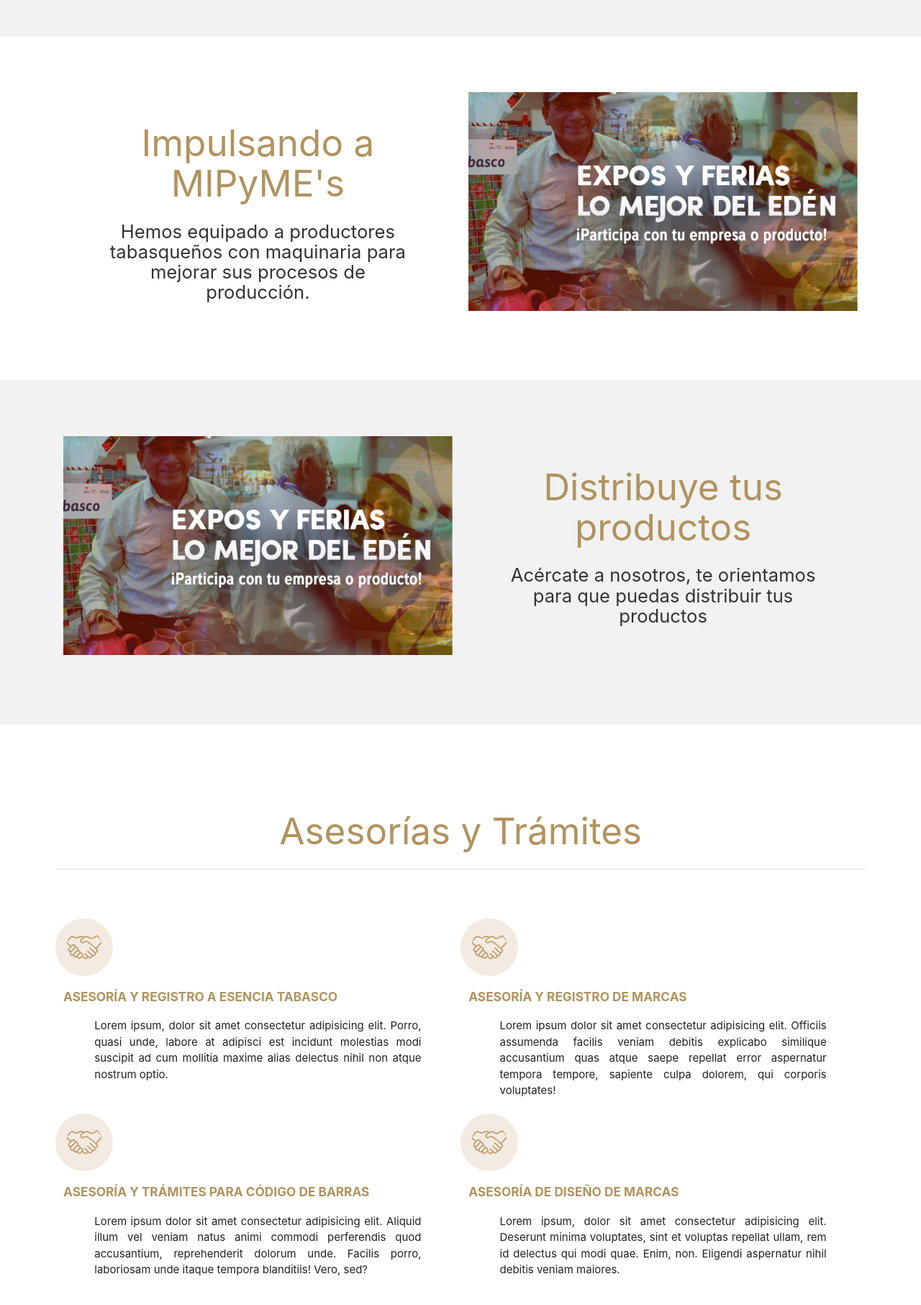
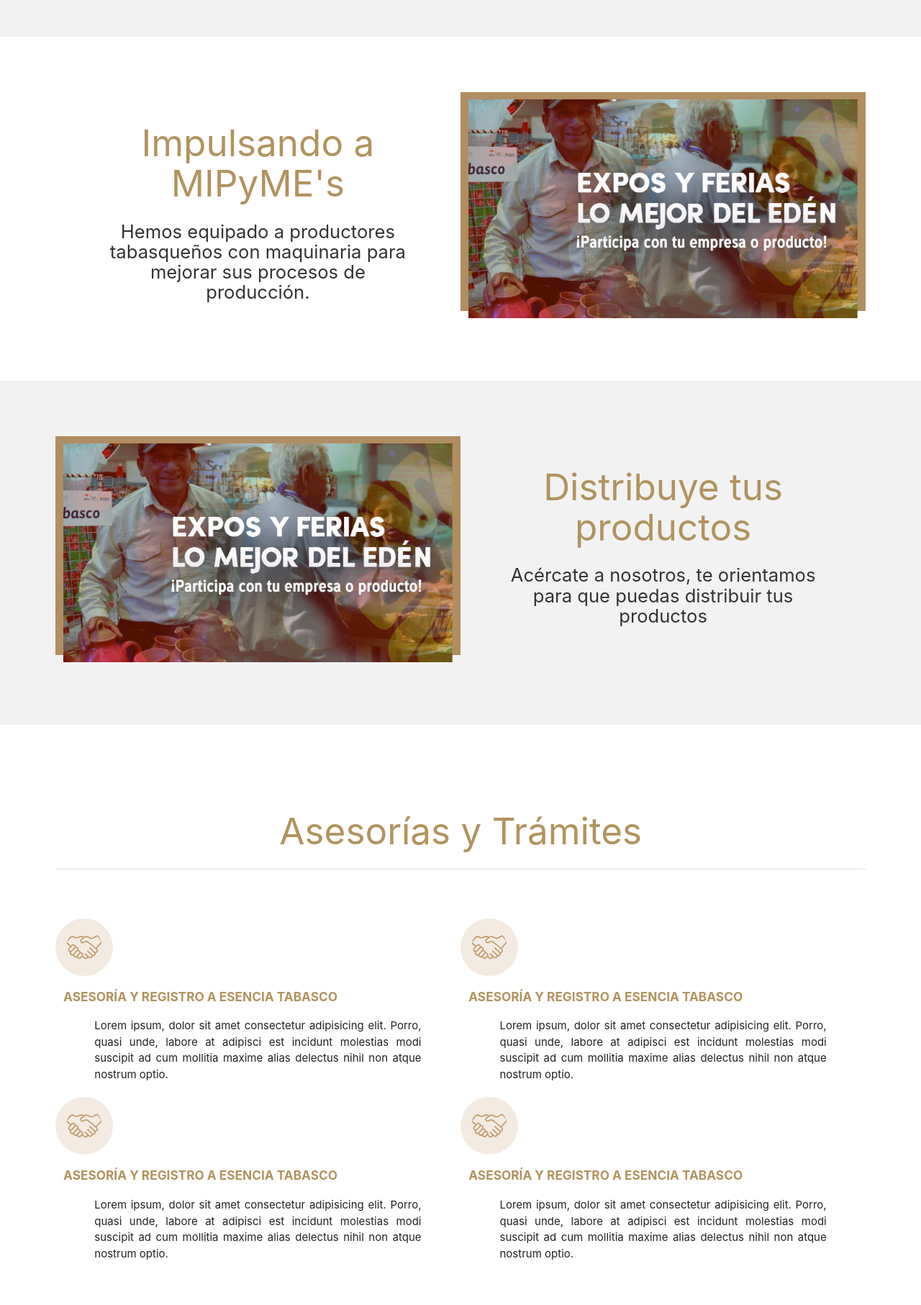
Before and after one commit to deltacastro/esencia_landingpage, a Django app: template templates/home.html in a window 1280 px wide. Shown: the part 1227-3040 px from the top of the page at 72% size. Run offline with Django 3.2, Linux system fonts and the light colour scheme; the template is opened without the code that fills it, so the values that code supplies are empty; some libraries are stand-ins or nearby versions.

Commit message:
cambio de iconos redes sociales, marco a section imagenes

```diff
--- a/static/css/style.css
+++ b/static/css/style.css
@@ -128,6 +128,10 @@ img{
 }
 
 .advisory-container p{
+    cursor: pointer;
+}
+
+.advisory-container p{
     padding-left: 8%;
     padding-right: 8%;
 }
@@ -192,3 +196,12 @@ footer{
 .card-panel .material-icons{
     color: rgb(177, 147, 94);
 }
+
+.overflow-color{
+    background-color: #B18D62;
+}
+
+.overflow-img{
+    position: relative;
+    top: 10px;
+}
--- a/templates/home.html
+++ b/templates/home.html
@@ -58,9 +58,9 @@
 			<section class="section-container section-container-color">
 				<div class="container">
 					<div class="row">
-						<div class="col l6 offset-m2 m8 s12" data-aos="fade-right" data-aos-duration="500"
+						<div class="col l6 offset-m2 m8 s12 overflow-color" data-aos="fade-right" data-aos-duration="500"
 							data-aos-easing="ease" data-aos-delay="400">
-							<div class="uk-visible-toggle " tabindex="-1"
+							<div class="uk-visible-toggle overflow-img" tabindex="-1"
 								uk-slideshow="autoplay: true; animation: fade; autoplay-interval: 3000">
 								<ul class="uk-slideshow-items">
 									<li>
@@ -100,9 +100,9 @@
 								para mejorar sus procesos de
 								producción.</h5>
 						</div>
-						<div class="col l6 offset-m2 m8 s12" data-aos="fade-left" data-aos-duration="500"
+						<div class="col l6 offset-m2 m8 s12 overflow-color" data-aos="fade-left" data-aos-duration="500"
 							data-aos-easing="ease" data-aos-delay="400">
-							<div class="uk-visible-toggle " tabindex="-1"
+							<div class="uk-visible-toggle overflow-img" tabindex="-1"
 								uk-slideshow="autoplay: true; animation: fade; autoplay-interval: 3000">
 								<ul class="uk-slideshow-items">
 									<li>
@@ -130,9 +130,9 @@
 			<section class="section-container section-container-color">
 				<div class="container">
 					<div class="row">
-						<div class="col l6 offset-m2 m8 s12" data-aos="fade-right" data-aos-duration="500"
+						<div class="col l6 offset-m2 m8 s12 overflow-color" data-aos="fade-right" data-aos-duration="500"
 							data-aos-easing="ease" data-aos-delay="400">
-							<div class="uk-visible-toggle " tabindex="-1"
+							<div class="uk-visible-toggle overflow-img" tabindex="-1"
 								uk-slideshow="autoplay: true; animation: fade; autoplay-interval: 3000">
 								<ul class="uk-slideshow-items">
 									<li>
@@ -183,36 +183,43 @@
 							<p>Lorem ipsum, dolor sit amet consectetur adipisicing elit. Porro, quasi unde, labore at
 								adipisci est incidunt molestias modi suscipit ad cum mollitia maxime alias delectus
 								nihil non atque nostrum optio.</p>
-						</div>
-						<div class="col l6 m6 s12 advisory-container" data-aos="fade-up" data-aos-duration="500"
-							data-aos-easing="ease" data-aos-delay="500">
-							<div class="row">
-								<img src="static/images/handshake.svg" alt="" class="svg-advisory">
-							</div>
-							<h6 class="text-header"><b>ASESORÍA Y REGISTRO DE MARCAS</b></h6>
-							<p>Lorem ipsum dolor sit amet consectetur adipisicing elit. Officiis assumenda facilis
-								veniam debitis explicabo similique accusantium quas atque saepe repellat error
-								aspernatur tempora tempore, sapiente culpa dolorem, qui corporis voluptates!</p>
+							<div uk-dropdown="mode: click">loremememem1.</div>
 						</div>
 						<div class="col l6 m6 s12 advisory-container" data-aos="fade-up" data-aos-duration="500"
 							data-aos-easing="ease" data-aos-delay="300">
 							<div class="row">
 								<img src="static/images/handshake.svg" alt="" class="svg-advisory">
 							</div>
-							<h6 class="text-header"><b>ASESORÍA Y TRÁMITES PARA CÓDIGO DE BARRAS</b></h6>
-							<p>Lorem ipsum dolor sit amet consectetur adipisicing elit. Aliquid illum vel veniam natus
-								animi commodi perferendis quod accusantium, reprehenderit dolorum unde. Facilis porro,
-								laboriosam unde itaque tempora blanditiis! Vero, sed?</p>
+							<h6 class="text-header"><b>ASESORÍA Y REGISTRO A ESENCIA TABASCO</b></h6>
+							<p>Lorem ipsum, dolor sit amet consectetur adipisicing elit. Porro, quasi unde, labore at
+								adipisci est incidunt molestias modi suscipit ad cum mollitia maxime alias delectus
+								nihil non atque nostrum optio.</p>
+							<div uk-dropdown="mode: click; pos: top-center">Lorem ipsum dolor sit amet, consectetur
+								adipiscing elit, sed do eiusmod tempor incididunt.</div>
 						</div>
 						<div class="col l6 m6 s12 advisory-container" data-aos="fade-up" data-aos-duration="500"
-							data-aos-easing="ease" data-aos-delay="500">
+							data-aos-easing="ease" data-aos-delay="300">
 							<div class="row">
 								<img src="static/images/handshake.svg" alt="" class="svg-advisory">
 							</div>
-							<h6 class="text-header"><b>ASESORÍA DE DISEÑO DE MARCAS</b></h6>
-							<p>Lorem ipsum, dolor sit amet consectetur adipisicing elit. Deserunt minima voluptates,
-								sint et voluptas repellat ullam, rem id delectus qui modi quae. Enim, non. Eligendi
-								aspernatur nihil debitis veniam maiores.</p>
+							<h6 class="text-header"><b>ASESORÍA Y REGISTRO A ESENCIA TABASCO</b></h6>
+							<p>Lorem ipsum, dolor sit amet consectetur adipisicing elit. Porro, quasi unde, labore at
+								adipisci est incidunt molestias modi suscipit ad cum mollitia maxime alias delectus
+								nihil non atque nostrum optio.</p>
+							<div uk-dropdown="mode: click; pos: top-center">Lorem ipsum dolor sit amet, consectetur
+								adipiscing elit, sed do eiusmod tempor incididunt.</div>
+						</div>
+						<div class="col l6 m6 s12 advisory-container" data-aos="fade-up" data-aos-duration="500"
+							data-aos-easing="ease" data-aos-delay="300">
+							<div class="row">
+								<img src="static/images/handshake.svg" alt="" class="svg-advisory">
+							</div>
+							<h6 class="text-header"><b>ASESORÍA Y REGISTRO A ESENCIA TABASCO</b></h6>
+							<p>Lorem ipsum, dolor sit amet consectetur adipisicing elit. Porro, quasi unde, labore at
+								adipisci est incidunt molestias modi suscipit ad cum mollitia maxime alias delectus
+								nihil non atque nostrum optio.</p>
+							<div uk-dropdown="mode: click; pos: top-center">Lorem ipsum dolor sit amet, consectetur
+								adipiscing elit, sed do eiusmod tempor incididunt.</div>
 						</div>
 					</div>
 				</div>
@@ -338,9 +345,9 @@
 						<p>C.P. 86035 Villahermosa, Tabasco, MX</p>
 						<p>Tel. +52 (993) 3 10 97 50 Ext. 48002</p>
 						<p>Lunes a Viernes de 8:00 a 15:00 hrs</p>
-						<a href=""><img src="{% static 'images/facebook.png' %}" alt=""></a>
-						<a href=""><img src="{% static 'images/instagram.png' %}" alt=""></a>
-						<a href=""><img src="{% static 'images/twitter.png' %}" alt=""></a>
+						<a href=""><img src="{% static 'images/facebook.png' %}" alt="" width="30px"></a>
+						<a href=""><img src="{% static 'images/instagram.png' %}" alt="" width="30px"></a>
+						<a href=""><img src="{% static 'images/twitter.png' %}" alt="" width="30px"></a>
 						<br><br>
 					</div>
 					<div class="col l7 s12">
```
Also changed, not shown: static/images/facebook.png, static/images/instagram.png, static/images/twitter.png.
